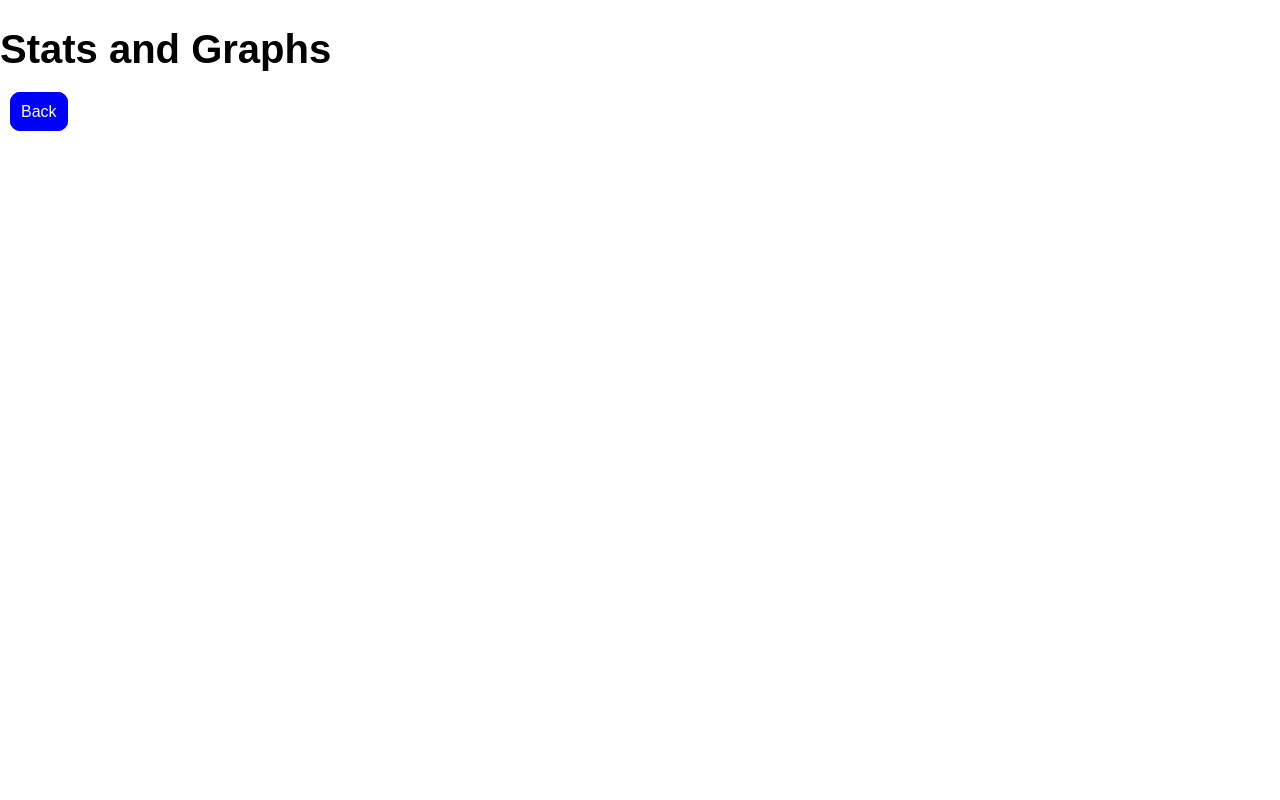
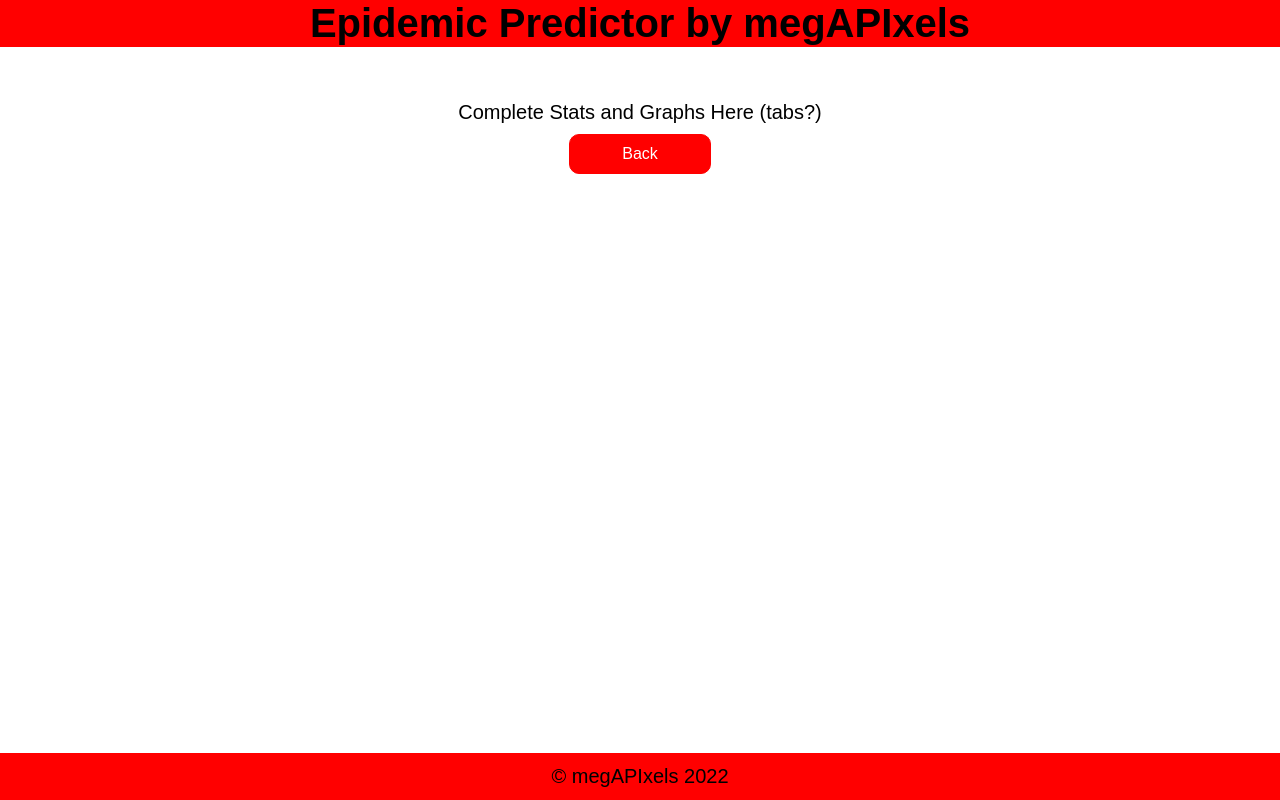
Before and after one commit to SENG3011-megAPIxels/interactive-outbreak-predictor, a React (Create React App) app in the folder PHASE_2/frontend/: page /country in a window 1280 px wide. Built offline with nearby package versions, Linux system fonts and the light colour scheme.

Commit message:
overall format styling

```diff
--- a/PHASE_2/frontend/src/components/LinkButton.js
+++ b/PHASE_2/frontend/src/components/LinkButton.js
@@ -8,7 +8,7 @@ const StyledLink = styled(Link)`
     width: 19vw;
     font-size: 10pt;
   }
-  background-color: blue;
+  background-color: red;
   color: white;
   padding: 10px;
   border-radius: 10px;
@@ -19,11 +19,11 @@ const StyledLink = styled(Link)`
   cursor: pointer;
   width: 120px;
   text-align: center;
-  border: 1px solid blue;
+  border: 1px solid red;
 
   &:hover {
     background-color: white;
-    color: blue;
+    color: red;
   }
 `
 /*
--- a/PHASE_2/frontend/src/components/Modal.js
+++ b/PHASE_2/frontend/src/components/Modal.js
@@ -1,31 +1,7 @@
 import React from 'react';
 import { StoreContext } from '../Store';
-import styled from 'styled-components';
 import { LinkButton } from './LinkButton';
-
-const ModalContainer = styled.div`
-  display: flex;
-  flex: 1;
-  align-items: flex-start;
-  justify-content: center;
-  min-width: 200px;
-  min-height: 200px;
-  position: relative;
-  right: 100px;
-
-`
-
-const ModalContent = styled.div`
-  background-color: #aaa;
-  width: 150%;
-  display: flex;
-  align-items: center;
-  flex-direction: column;
-  border-radius: 10px;
-  margin-top: 100px;
-  padding: 5px;
-  text-align: center;
-`
+import { ModalContainer, ModalContent } from './StyledComponents'
 
 function Modal () {
   const { page, modal, country } = React.useContext(StoreContext);
@@ -35,6 +11,7 @@ function Modal () {
       <ModalContainer>
         <ModalContent>
             <h2 className="modal-title">{country.country}</h2>
+            Stat Summary Here
             <LinkButton to={`/country/${country.country}`} onClick={() => {modal.setModal(0); page.setPage(1)}} value="See More"/>
             <LinkButton to={'.'} onClick={() => modal.setModal(1)} value="Back"/>
         </ModalContent>
@@ -44,7 +21,8 @@ function Modal () {
     return (
       <ModalContainer>
         <ModalContent>
-            Select a Country to Learn More
+          <p>Welcome to Epidemic Predictor!</p>
+          <p>Please select a country to learn more</p>
         </ModalContent>
       </ModalContainer>
     );
--- /dev/null
+++ b/PHASE_2/frontend/src/components/StyledComponents.js
@@ -0,0 +1,89 @@
+import styled from 'styled-components';
+import Slider from '@mui/material/Slider';
+
+const Container = styled.div`
+  display: flex;
+  flex-direction: column;
+  height: 100vh;
+`
+
+const Header = styled.div`
+  flex: 1;
+  display: flex;
+  background: red;
+  align-items: center;
+  justify-content: center;
+  font-weight: bold;
+  font-size: 2em;
+`
+
+const Footer = styled.div`
+  flex: 1;
+  display: flex;
+  background: red;
+  align-items: center;
+  justify-content: center;
+`
+
+const Main = styled.div`
+  flex: 15;
+  display: flex;
+`
+
+const CountryMain = styled.div`
+  flex: 15;
+  display: flex;
+  flex-direction: column;
+  align-items: center;
+`
+
+const MapContainer = styled.div`
+  flex: 10;
+  padding: 5px;
+  display: flex;
+  flex-direction: column;
+  justify-content: space-around;
+`
+
+const StyledSlider = styled(Slider)`
+  flex: 1;
+  margin-top: -100px;
+  bottom: -80px !important;
+  width: 75vw !important;
+`
+
+const ModalContainer = styled.div`
+  display: flex;
+  flex: 1;
+  align-items: flex-start;
+  justify-content: center;
+  min-width: 200px;
+  max-width: 200px;
+  min-height: 200px;
+  position: relative;
+  right: 100px;
+
+`
+
+const ModalContent = styled.div`
+  background-color: #aaa;
+  width: 150%;
+  display: flex;
+  align-items: center;
+  flex-direction: column;
+  border-radius: 10px;
+  margin-top: 100px;
+  padding: 5px;
+  text-align: center;
+`
+
+export { Container,
+         Header,
+         Footer,
+         Main,
+         CountryMain,
+         MapContainer,
+         StyledSlider,
+         ModalContainer,
+         ModalContent
+       }
--- a/PHASE_2/frontend/src/screens/Country.js
+++ b/PHASE_2/frontend/src/screens/Country.js
@@ -1,15 +1,25 @@
 import React, { useState } from "react";
 import { StoreContext } from '../Store';
 import { LinkButton } from '../components/LinkButton';
+import { Container, Header, Footer, CountryMain } from '../components/StyledComponents'
 
 function Country () {
   const { page, modal, country } = React.useContext(StoreContext);
 
   return (
-    <>
-      <h1>{country.country} Stats and Graphs</h1>
-      <LinkButton to={'/'} onClick={() => {modal.setModal(2); page.setPage(0)}} value="Back"/>
-    </>
+    <Container>
+      <Header>
+        Epidemic Predictor by megAPIxels
+      </Header>
+      <CountryMain>
+        <h1>{country.country}</h1>
+        Complete Stats and Graphs Here (tabs?)
+        <LinkButton to={'/'} onClick={() => {modal.setModal(2); page.setPage(0)}} value="Back"/>
+      </CountryMain>
+      <Footer>
+        &copy; megAPIxels 2022
+      </Footer>
+    </Container>
   );
 }
 
--- a/PHASE_2/frontend/src/screens/Home.js
+++ b/PHASE_2/frontend/src/screens/Home.js
@@ -1,48 +1,9 @@
 import React, { useState } from "react";
 import ReactTooltip from "react-tooltip";
-import Slider from '@mui/material/Slider';
 import { StoreContext } from '../Store';
 import MapChart from "../components/MapChart";
 import Modal from "../components/Modal";
-import styled from 'styled-components';
-
-const Container = styled.div`
-  display: flex;
-  flex-direction: column;
-  height: 100vh;
-`
-
-const Header = styled.div`
-  flex: 1;
-  display: flex;
-  background: red;
-`
-
-const Footer = styled.div`
-  flex: 1;
-  display: flex;
-  background: red;
-`
-
-const Main = styled.div`
-  flex: 15;
-  display: flex;
-`
-
-const MapContainer = styled.div`
-  flex: 10;
-  padding: 5px;
-  display: flex;
-  flex-direction: column;
-  justify-content: space-around;
-`
-
-const StyledSlider = styled(Slider)`
-  flex: 1;
-  margin-top: -100px;
-  bottom: -80px !important;
-  width: 75vw !important;
-`
+import { Container, Header, Footer, Main, MapContainer, StyledSlider } from '../components/StyledComponents'
 
 function Home () {
   const { modal, sliderVal } = React.useContext(StoreContext);
@@ -52,7 +13,7 @@ function Home () {
   return (
     <Container>
       <Header>
-        Header
+        Epidemic Predictor by megAPIxels
       </Header>
       <Main>
         <MapContainer>
@@ -74,7 +35,7 @@ function Home () {
         <Modal/>
       </Main>
       <Footer>
-        Footer
+        &copy; megAPIxels 2022
       </Footer>
     </Container>
   );
```
